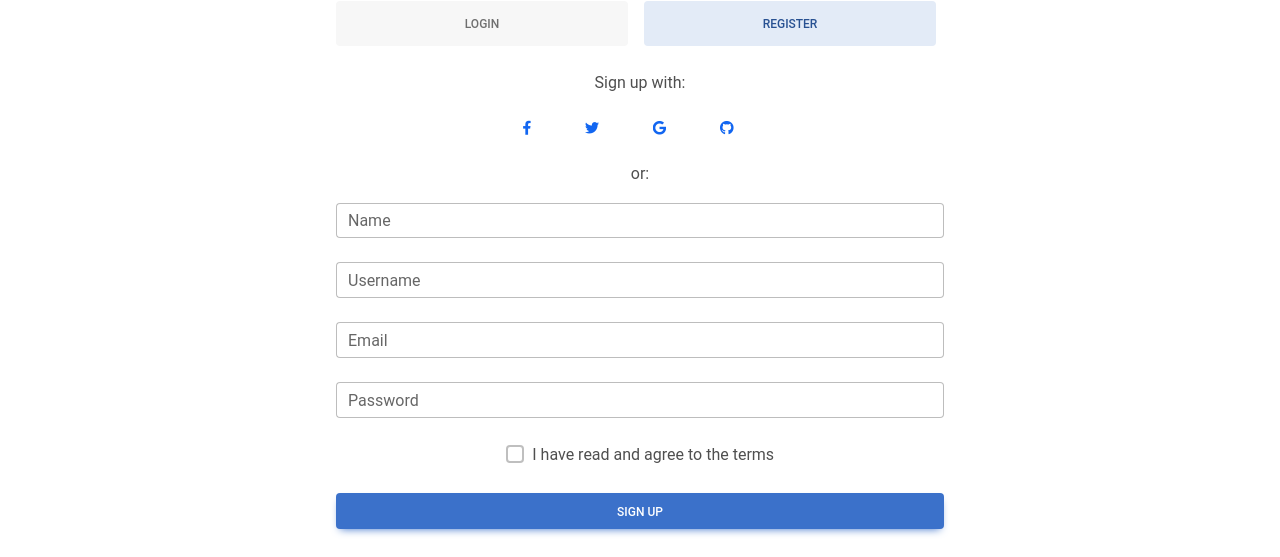
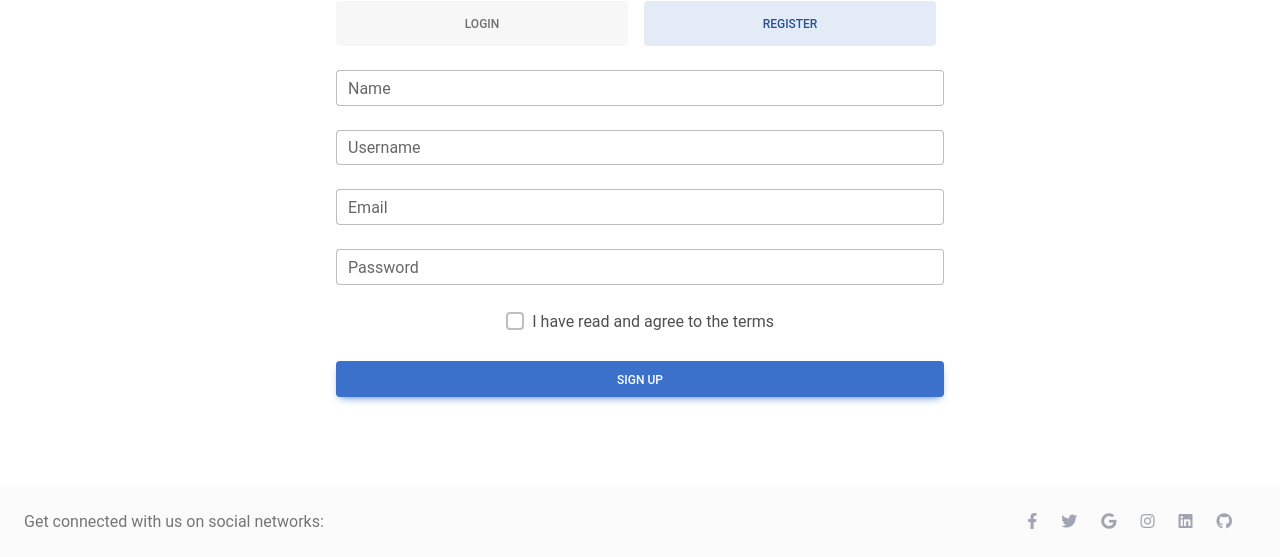
Before and after one commit to HSamoen/Capstone-bcbs, a React (Create React App) app: page /loginregister in a window 1280 px wide. Both pictures are taken after a click on the link "REGISTER". Shown: the part 243-800 px from the top of the page. Built offline with nearby package versions, Linux system fonts and the light colour scheme.

Commit message:
user form validation and authentication, user route

```diff
--- a/src/components/Footer.js
+++ b/src/components/Footer.js
@@ -56,7 +56,7 @@ export default function App() {
               <NavLink style={{color:"gray"}} to="/takeaction">Take Action</NavLink>
               </p>
               <p>
-              <NavLink style={{color:"gray"}} to="/login">Login/Register</NavLink>
+              <NavLink style={{color:"gray"}} to="/loginregister">Login/Register</NavLink>
               </p>
               <p>
               <NavLink style={{color:"gray"}} to="/donate">Donate</NavLink>
--- a/src/pages/LoginRegister.js
+++ b/src/pages/LoginRegister.js
@@ -1,4 +1,6 @@
-import React, { useState } from 'react';
+import React, { Component } from 'react';
+
+import axios from 'axios';
 import {
   MDBContainer,
   MDBTabs,
@@ -7,33 +9,63 @@ import {
   MDBTabsContent,
   MDBTabsPane,
   MDBBtn,
-  MDBIcon,
+  // MDBIcon,
   MDBInput,
   MDBCheckbox
 }
 from 'mdb-react-ui-kit';
-import axios from 'axios';
 
-function App() {
-  const [full_name, setFullName] = useState("");
-  const [username, setUsername] = useState("");
-  const [email, setEmail] = useState("");
-  const [volunteer_password, setVolunteerPassword] = useState("");
+export default class App extends Component {
+  constructor(props) {
+    super(props);
+    this.state = {
+      full_name: "",
+      username: "",
+      email: "",
+      volunteer_password: "",
+      justifyActive: 'tab1',
+      loggedIn: false
+    };
+  }
 
-  const [justifyActive, setJustifyActive] = useState('tab1');
-
-  const handleJustifyClick = (value) => {
-    if (value === justifyActive) {
+  handleJustifyClick = (value) => {
+    if (value === this.state.justifyActive) {
       return;
     }
-
-    setJustifyActive(value);
+    this.setState({ justifyActive: value });
   };
 
-  const handleRegisterSubmit = (event) => {
+  handleSubmit = async (e) => {
+    e.preventDefault();
+    const { email, volunteer_password } = this.state;
+    try {
+      const response = await axios.get("http://localhost:3001/volunteers", {
+        email,
+        volunteer_password,
+      });
+      if (response.data.success) {
+        console.log(response);
+        alert('Logged in successfully!');
+        this.setState({ loggedIn: true });
+      } else {
+        alert('Invalid email or password.');
+      }
+    } catch (error) {
+      console.error(error);
+      alert('Error occurred while logging in.');
+    }
+  };
+
+
+  handleRegisterSubmit = (event) => {
     event.preventDefault();
-    const volunteer = { full_name, username, email, volunteer_password };
-    insertVolunteer(volunteer)
+    const volunteer = {
+      full_name: this.state.full_name,
+      username: this.state.username,
+      email: this.state.email,
+      volunteer_password: this.state.volunteer_password
+    };
+    this.insertVolunteer(volunteer)
       .then((response) => {
         console.log('resp', response);
         alert('Volunteer registered successfully!');
@@ -44,26 +76,28 @@ function App() {
       });
   };
 
-  const insertVolunteer = async (volunteer) => {
+  insertVolunteer = async (volunteer) => {
     try {
-        const response = await axios.post("http://localhost:3001/insert", volunteer)
+      const response = await axios.post("http://localhost:3001/insert", volunteer);
       return response;
-      } catch(err) {
-        console.log(err)
+    } catch (err) {
+      console.log(err);
     }
   };
 
+  render() {
     return (
+
       <MDBContainer className="p-3 my-5 d-flex flex-column w-50">
 
         <MDBTabs pills justify className='mb-3 d-flex flex-row justify-content-between'>
           <MDBTabsItem>
-          <MDBTabsLink onClick={() => handleJustifyClick('tab1')} active={justifyActive === 'tab1'}>
+            <MDBTabsLink onClick={() => this.handleJustifyClick('tab1')} active={this.state.justifyActive === 'tab1'}>
               Login
             </MDBTabsLink>
           </MDBTabsItem>
           <MDBTabsItem>
-          <MDBTabsLink onClick={() => handleJustifyClick('tab2')} active={justifyActive === 'tab2'}>
+            <MDBTabsLink onClick={() => this.handleJustifyClick('tab2')} active={this.state.justifyActive === 'tab2'}>
               Register
             </MDBTabsLink>
           </MDBTabsItem>
@@ -71,98 +105,77 @@ function App() {
 
         <MDBTabsContent>
 
-        <MDBTabsPane show={justifyActive === 'tab1'}>
+          <MDBTabsPane show={this.state.justifyActive === 'tab1'}>
 
-          <div className="text-center mb-3">
-            <p>Sign in with:</p>
-
-            <div className='d-flex justify-content-between mx-auto' style={{width: '40%'}}>
-              <a href='https://www.facebook.com/BCBSAssociation/' className='me-4 text-reset' target="_blank">
-              <MDBBtn tag='a' color='none' className='m-1' style={{ color: '#1266f1' }}>
-                <MDBIcon fab icon='facebook-f' size="sm"/>
-              </MDBBtn>
-              </a>
-
-              <a href='https://twitter.com/BCBSAssociation?ref_src=twsrc%5Egoogle%7Ctwcamp%5Eserp%7Ctwgr%5Eauthor' className='me-4 text-reset' target="_blank">
-              <MDBBtn tag='a' color='none' className='m-1' style={{ color: '#1266f1' }}>
-                <MDBIcon fab icon='twitter' size="sm"/>
-              </MDBBtn>
-              </a>
-
-              <a href='https://www.google.com/' className='me-4 text-reset' target="_blank">
-              <MDBBtn tag='a' color='none' className='m-1' style={{ color: '#1266f1' }}>
-                <MDBIcon fab icon='google' size="sm"/>
-              </MDBBtn>
-              </a>
-
-              <a href='https://github.com/' className='me-4 text-reset'target="_blank">
-              <MDBBtn tag='a' color='none' className='m-1' style={{ color: '#1266f1' }}>
-                <MDBIcon fab icon='github' size="sm"/>
-              </MDBBtn>
-              </a>
-            </div>
-
-            <p className="text-center mt-3">or:</p>
-          </div>
-
-          <MDBInput wrapperClass='mb-4' label='Email address' id='form1' type='email'/>
-          <MDBInput wrapperClass='mb-4' label='Password' id='form2' type='password'/>
-
+      <form onSubmit={this.handleSubmit}>
+        <MDBInput wrapperClass='mb-4' label='Email address' id='form1' type='email' name="email" value={this.state.email} onChange={(e) => this.setState({ email: e.target.value })} />
+        <MDBInput wrapperClass='mb-4' label='Password' id='form2' type='password' name="volunteer_password" value={this.state.volunteer_password} onChange={(e) => this.setState({ volunteer_password: e.target.value })} />
         <div className="d-flex justify-content-between mx-4 mb-4">
           <MDBCheckbox name='flexCheck' value='' id='flexCheckDefault' label='Remember me' />
           <a href="!#">Forgot password?</a>
         </div>
-
-          <MDBBtn className="mb-4 w-100">Sign in</MDBBtn>
-
+        <MDBBtn className="mb-4 w-100" type="submit">Sign in</MDBBtn>
+        <div>
+        {this.state.login ? (
+          <p className="text-success">You Are Logged in Successfully</p>
+        ) : (
+          <p className="text-danger">You Are Not Logged in</p>
+        )}
+      </div>
+        <p className="text-center">Not a member? <a href="#!">Register</a></p>
+      </form>
           </MDBTabsPane>
 
-        <MDBTabsPane show={justifyActive === 'tab2'}>
+        <MDBTabsPane show={this.state.justifyActive === 'tab2'}>
 
-          <div className="text-center mb-3">
-            <p>Sign up with:</p>
 
-            <div className='d-flex justify-content-between mx-auto' style={{width: '40%'}}>
-            <a href='https://www.facebook.com/BCBSAssociation/' className='me-4 text-reset' target="_blank">
-              <MDBBtn tag='a' color='none' className='m-1' style={{ color: '#1266f1' }}>
-                <MDBIcon fab icon='facebook-f' size="sm"/>
-              </MDBBtn>
-              </a>
+       <form onSubmit={this.handleRegisterSubmit}>
+        <MDBInput
+          wrapperClass='mb-4'
+          label='Name'
+          id='name'
+          name="full_name"
+          type='text'
+          value={this.state.full_name}
+          onChange={e => this.setState({ full_name: e.target.value })}
+          required
+          pattern="^[a-zA-Z]+ [a-zA-Z]+$"
+          title="Please enter your full name"
+        />
+        <MDBInput
+          wrapperClass='mb-4'
+          label='Username'
+          id='username'
+          name="username"
+          type='text'
+          onChange={e => this.setState({ username: e.target.value })}
+          required
 
-              <a href='https://twitter.com/BCBSAssociation?ref_src=twsrc%5Egoogle%7Ctwcamp%5Eserp%7Ctwgr%5Eauthor' className='me-4 text-reset' target="_blank">
-              <MDBBtn tag='a' color='none' className='m-1' style={{ color: '#1266f1' }}>
-                <MDBIcon fab icon='twitter' size="sm"/>
-              </MDBBtn>
-              </a>
-
-              <a href='https://www.google.com/' className='me-4 text-reset' target="_blank">
-              <MDBBtn tag='a' color='none' className='m-1' style={{ color: '#1266f1' }}>
-                <MDBIcon fab icon='google' size="sm"/>
-              </MDBBtn>
-              </a>
-
-              <a href='https://github.com/' className='me-4 text-reset'target="_blank">
-              <MDBBtn tag='a' color='none' className='m-1' style={{ color: '#1266f1' }}>
-                <MDBIcon fab icon='github' size="sm"/>
-              </MDBBtn>
-              </a>
+        />
+        <MDBInput
+          wrapperClass='mb-4'
+          label='Email'
+          id='email'
+          name="email"
+          type='email'
+          onChange={e => this.setState({ email: e.target.value })}
+          required
+          pattern="^[\w-\.]+@([\w-]+\.)+[\w-]{2,4}$"
+        />
+        <MDBInput
+          wrapperClass='mb-4'
+          label='Password'
+          id='password'
+          name="volunteer_password"
+          type='password'
+          onChange={e => this.setState({ volunteer_password: e.target.value })}
+          required
+          minLength={6}
+        />
+        <div className='d-flex justify-content-center mb-4'>
+          <MDBCheckbox name='flexCheck' id='flexCheckDefault' label='I have read and agree to the terms' required />
         </div>
-
-            <p className="text-center mt-3">or:</p>
-          </div>
-
-          <form onSubmit={handleRegisterSubmit}>
-              <MDBInput wrapperClass='mb-4' label='Name' id='name' name="full_name" type='text' value={full_name} onChange={e => setFullName(e.target.value)} />
-              <MDBInput wrapperClass='mb-4' label='Username' id='username'name="username" type='text'onChange={e => setUsername(e.target.value)} />
-              <MDBInput wrapperClass='mb-4' label='Email' id='email' name="email" type='email' onChange={e => setEmail(e.target.value)} />
-              <MDBInput wrapperClass='mb-4' label='Password' id='password' name="volunteer_password" type='password' onChange={e => setVolunteerPassword(e.target.value)} />
-
-          <div className='d-flex justify-content-center mb-4'>
-            <MDBCheckbox name='flexCheck' id='flexCheckDefault' label='I have read and agree to the terms' />
-          </div>
-
         <MDBBtn className="mb-4 w-100" type='submit'>Sign up</MDBBtn>
-
       </form>
 
         </MDBTabsPane>
@@ -172,5 +185,4 @@ function App() {
     </MDBContainer>
   );
  }
-
-export default App;
+}
```
Also changed, not shown: 2 other files (tests, documents, lock files or other folders). Lines whose indentation alone changed are shown as unchanged.
